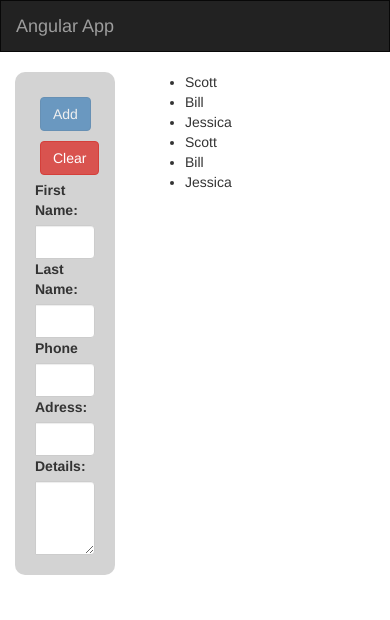
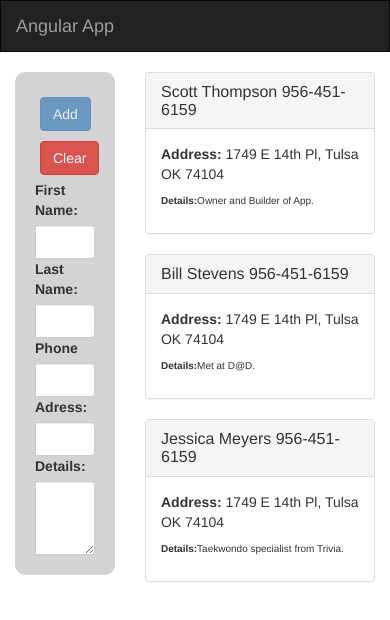
Before and after one commit to Griffonknox/PhonebookApp, an Angular app: page /phonebook in a window 390 px wide. Shown: the top 620 px of the page. Built offline with nearby package versions, Linux system fonts and the light colour scheme.

Commit message:
phonebooklist

```diff
--- a/src/app/phone-book/phone-book-list/phone-book-list.component.css
+++ b/src/app/phone-book/phone-book-list/phone-book-list.component.css
@@ -0,0 +1,3 @@
+.body-detail {
+    font-size: 10px;
+}
--- a/src/app/phone-book/phone-book-list/phone-book-list.component.html
+++ b/src/app/phone-book/phone-book-list/phone-book-list.component.html
@@ -1,3 +1,13 @@
-<ul>
-    <li *ngFor="let add of loadedBook" >{{add.firstName}}</li>
-</ul>
+<!-- <ul>
+    <li >{{add.firstName}}</li>
+</ul> -->
+
+<div class="panel panel-default" *ngFor="let add of loadedBook" style="cursor: pointer;">
+    <div class="panel-heading">
+      <h3 class="panel-title">{{add.firstName}} {{add.lastName}}  {{add.phone}}</h3>
+    </div>
+    <div class="panel-body">
+      <p><b>Address:</b> {{add.address}}</p>
+      <p class="body-detail"><b>Details:</b>{{add.details}}</p>
+    </div>
+  </div>
--- a/src/app/phone-book/phone-book.service.ts
+++ b/src/app/phone-book/phone-book.service.ts
@@ -13,10 +13,7 @@ export class PhoneBookService {
     phBook: PhoneBook[] = [
         new PhoneBook("Scott", "Thompson", "956-451-6159", "1749 E 14th Pl, Tulsa OK 74104", "Owner and Builder of App."),
         new PhoneBook("Bill", "Stevens", "956-451-6159", "1749 E 14th Pl, Tulsa OK 74104", "Met at D@D."),
-        new PhoneBook("Jessica", "Meyers", "956-451-6159", "1749 E 14th Pl, Tulsa OK 74104", "Taekwondo specialist from Trivia."),
-        new PhoneBook("Scott", "Thompson", "956-451-6159", "1749 E 14th Pl, Tulsa OK 74104", "Owner and Builder of App."),
-        new PhoneBook("Bill", "Stevens", "956-451-6159", "1749 E 14th Pl, Tulsa OK 74104", "Met at D@D."),
-        new PhoneBook("Jessica", "Meyers", "956-451-6159", "1749 E 14th Pl, Tulsa OK 74104", "Taekwondo specialist from Trivia."),
+        new PhoneBook("Jessica", "Meyers", "956-451-6159", "1749 E 14th Pl, Tulsa OK 74104", "Taekwondo specialist from Trivia.")
     ]
 
 
```
